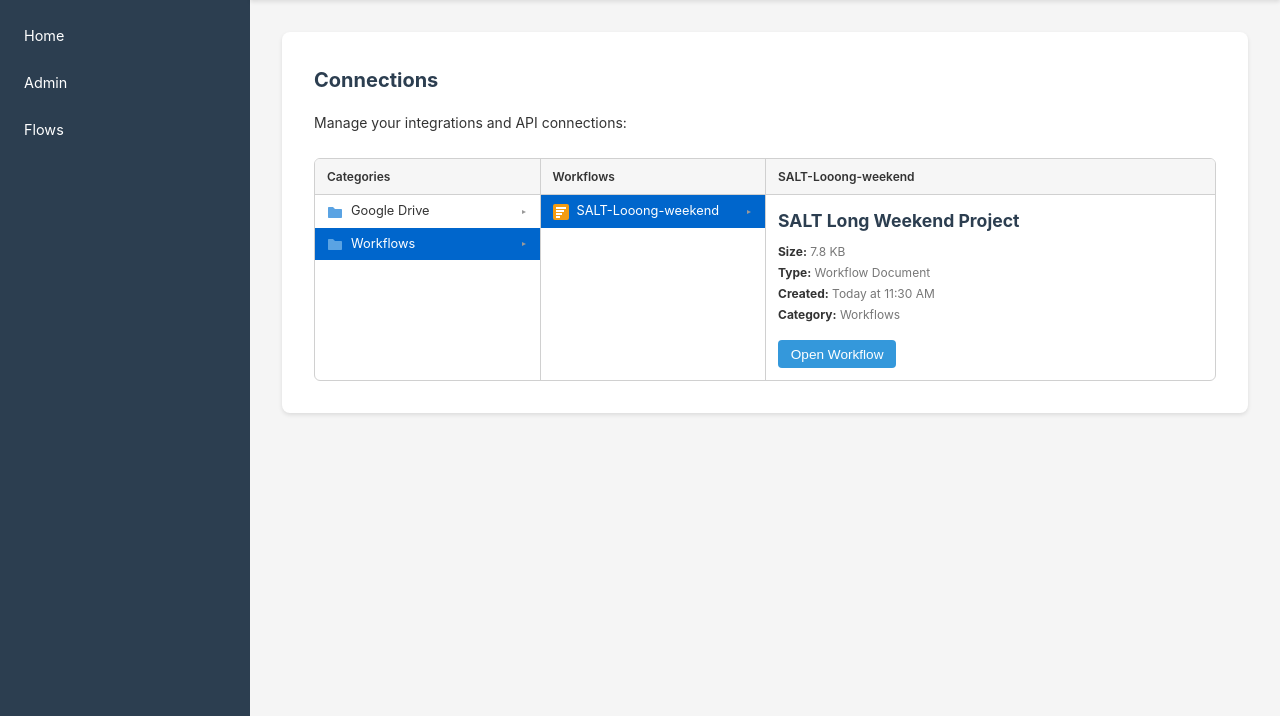
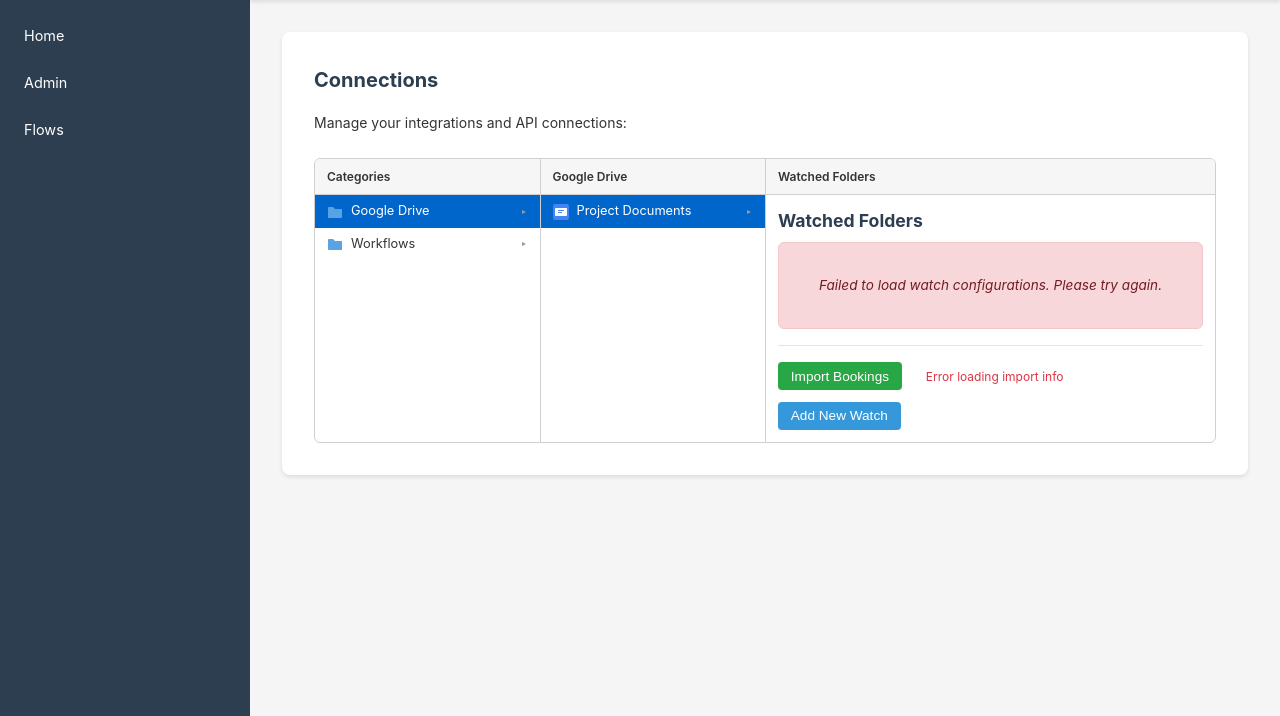
Before and after one commit to Tradd-Horne/kookaburra.health, a Django app: template apps/dashboard/templates/dashboard/flows.html in a window 1280 px wide. Shown: the part 84-800 px from the top of the page. Run offline with Django 5.2, Linux system fonts and the light colour scheme; the template is opened without the code that fills it, so the values that code supplies are empty.

Commit message:
updated show data and improved page navigation

```diff
--- a/apps/dashboard/templates/dashboard/flows.html
+++ b/apps/dashboard/templates/dashboard/flows.html
@@ -11,7 +11,7 @@
     <div class="finder-columns">
         <div class="finder-column">
             <div class="finder-column-header">Categories</div>
-            <div class="finder-item" data-category="google-drive">
+            <div class="finder-item active" data-category="google-drive">
                 <svg width="16" height="16" viewBox="0 0 16 16" class="folder-icon">
                     <path d="M2 3h4l2 2h6c0.6 0 1 0.4 1 1v7c0 0.6-0.4 1-1 1H2c-0.6 0-1-0.4-1-1V4c0-0.6 0.4-1 1-1z" fill="#5aa3e3"/>
                 </svg>
@@ -20,7 +20,7 @@
                     <path d="M2 2L6 4L2 6z" fill="#999"/>
                 </svg>
             </div>
-            <div class="finder-item active" data-category="workflows">
+            <div class="finder-item" data-category="workflows">
                 <svg width="16" height="16" viewBox="0 0 16 16" class="folder-icon">
                     <path d="M2 3h4l2 2h6c0.6 0 1 0.4 1 1v7c0 0.6-0.4 1-1 1H2c-0.6 0-1-0.4-1-1V4c0-0.6 0.4-1 1-1z" fill="#5aa3e3"/>
                 </svg>
@@ -32,10 +32,10 @@
         </div>
 
         <div class="finder-column">
-            <div class="finder-column-header" id="column2-header">Workflows</div>
+            <div class="finder-column-header" id="column2-header">Google Drive</div>
 
-            <!-- Google Drive Content (hidden by default) -->
-            <div id="google-drive-content" style="display: none;">
+            <!-- Google Drive Content (visible by default) -->
+            <div id="google-drive-content">
                 <div class="finder-item active">
                     <svg width="16" height="16" viewBox="0 0 16 16" class="file-icon">
                         <rect width="16" height="16" rx="2" fill="#4285f4"/>
@@ -49,8 +49,8 @@
                 </div>
             </div>
 
-            <!-- Workflows Content (visible by default) -->
-            <div id="workflows-content">
+            <!-- Workflows Content (hidden by default) -->
+            <div id="workflows-content" style="display: none;">
                 <div class="finder-item active">
                     <svg width="16" height="16" viewBox="0 0 16 16" class="file-icon">
                         <rect width="16" height="16" rx="2" fill="#f39c12"/>
@@ -65,10 +65,10 @@
         </div>
 
         <div class="finder-column">
-            <div class="finder-column-header" id="column3-header">SALT-Looong-weekend</div>
+            <div class="finder-column-header" id="column3-header">Watched Folders</div>
 
-            <!-- Google Drive Preview (hidden by default) -->
-            <div id="google-drive-preview" style="display: none;">
+            <!-- Google Drive Preview (visible by default) -->
+            <div id="google-drive-preview">
                 <div class="finder-preview">
                     <div class="finder-preview-info">
                         <h3>Watched Folders</h3>
@@ -88,8 +88,8 @@
                 </div>
             </div>
 
-            <!-- Workflows Preview (visible by default) -->
-            <div id="workflows-preview">
+            <!-- Workflows Preview (hidden by default) -->
+            <div id="workflows-preview" style="display: none;">
                 <div class="finder-preview">
                     <div class="finder-preview-info">
                         <h3>SALT Long Weekend Project</h3>
@@ -534,6 +534,10 @@
 
 <script>
 document.addEventListener('DOMContentLoaded', function() {
+    // Load Google Drive data by default on page load
+    loadWatchConfigurations();
+    loadLastImportInfo();
+
     const categoryItems = document.querySelectorAll('[data-category]');
 
     categoryItems.forEach(item => {
--- a/apps/dashboard/templates/dashboard/folder_bookings.html
+++ b/apps/dashboard/templates/dashboard/folder_bookings.html
@@ -125,6 +125,7 @@
                     <th>Arrive Date</th>
                     <th>Depart Date</th>
                     <th>Room</th>
+                    <th>Room Type</th>
                     <th>Status</th>
                     <th>Total</th>
                     <th>Import Date</th>
@@ -139,6 +140,7 @@
                     <td>{% if booking.arrive_date %}{{ booking.arrive_date|date:"d-m-Y" }}{% else %}-{% endif %}</td>
                     <td>{% if booking.depart_date %}{{ booking.depart_date|date:"d-m-Y" }}{% else %}-{% endif %}</td>
                     <td>{{ booking.room_number|default:"-" }}</td>
+                    <td>{{ booking.room_type|default:"-" }}</td>
                     <td><span class="status-badge status-{{ booking.status|lower }}">{{ booking.status }}</span></td>
                     <td>${{ booking.total_amount|default:"0" }}</td>
                     <td>
@@ -153,7 +155,7 @@
 
                 <!-- Expandable details row -->
                 <tr id="details-{{ booking.id }}" class="booking-details" style="display: none;">
-                    <td colspan="9">
+                    <td colspan="10">
                         <div class="details-content">
                             <div class="details-grid">
                                 <div class="details-section">
```
